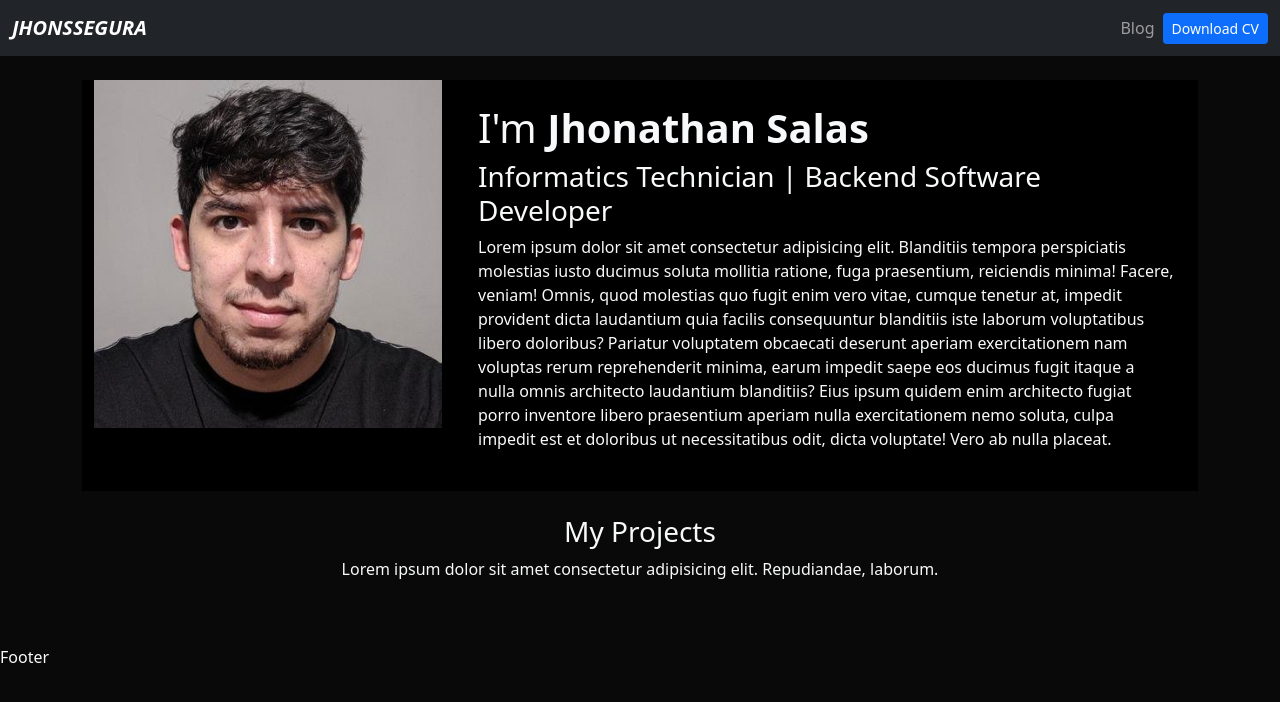
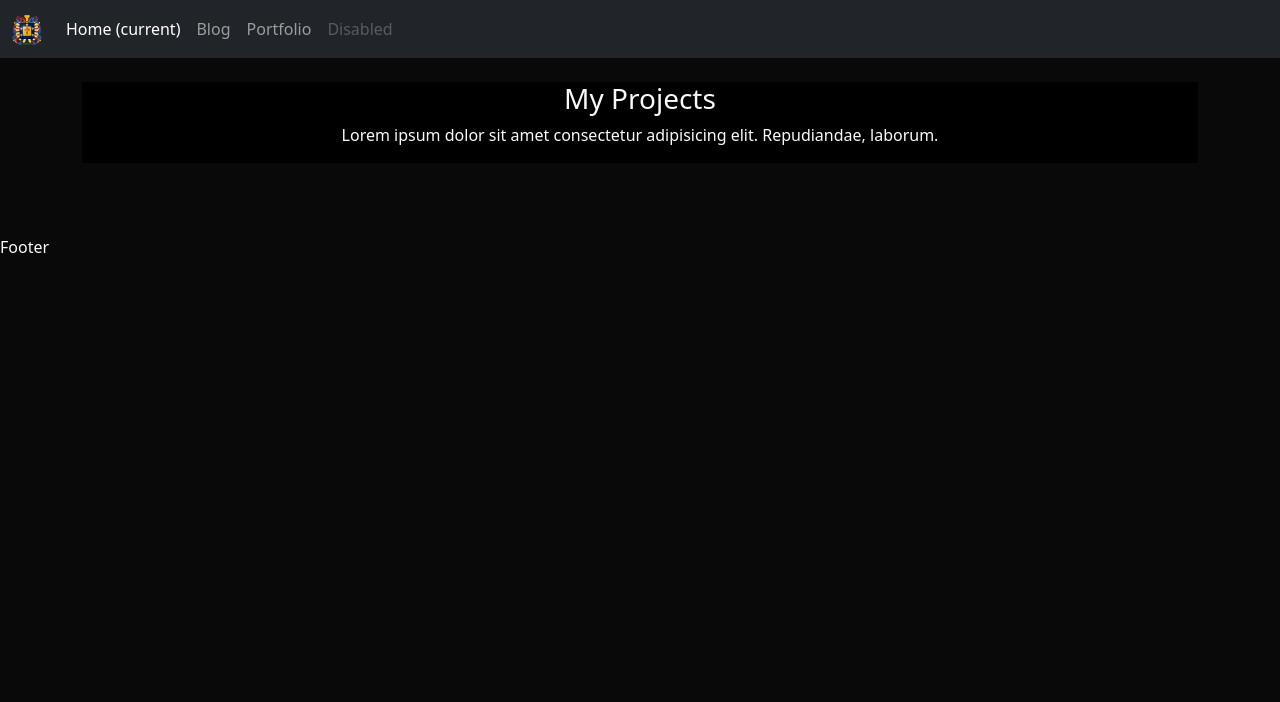
Before and after one commit to jhonssegura/django-portfolio, a Django app: page / in a window 1280 px wide. Shown: the top 702 px of the page. Run offline with Django 3.2, Linux system fonts and the light colour scheme; data that the repository does not hold is empty.

Commit message:
Arreglando seccion de navbar

```diff
--- a/portfolio/templates/home.html
+++ b/portfolio/templates/home.html
@@ -4,28 +4,12 @@
 
 {% load static %}
 
-<header class="row bg-black">
-    <div class="col-md-4">
-      <img src="{% static 'portfolio/profile.jpg' %}" class="img-fluid"/>
-    </div>
-    <div class="col-md-8 my-auto p-4">
-      <h1>I'm <strong>Jhonathan Salas</strong></h1>
-      <h3>Informatics Technician | Backend Software Developer</h3>
-      <p>Lorem ipsum dolor sit amet consectetur adipisicing elit. Blanditiis tempora perspiciatis molestias iusto ducimus
-        soluta mollitia ratione, fuga praesentium, reiciendis minima! Facere, veniam! Omnis, quod molestias quo fugit enim
-        vero vitae, cumque tenetur at, impedit provident dicta laudantium quia facilis consequuntur blanditiis iste
-        laborum voluptatibus libero doloribus? Pariatur voluptatem obcaecati deserunt aperiam exercitationem nam voluptas
-        rerum reprehenderit minima, earum impedit saepe eos ducimus fugit itaque a nulla omnis architecto laudantium
-        blanditiis? Eius ipsum quidem enim architecto fugiat porro inventore libero praesentium aperiam nulla
-        exercitationem nemo soluta, culpa impedit est et doloribus ut necessitatibus odit, dicta voluptate! Vero ab nulla
-        placeat.</p>
-    </div>
-  </header>
+<header class="row bg-black text-center">
+  <h3>My Projects</h3>
+  <p>Lorem ipsum dolor sit amet consectetur adipisicing elit. Repudiandae, laborum.</p>
+</header>
 
 <div class="row my-4 text-center">
-
-    <h3>My Projects</h3>
-    <p>Lorem ipsum dolor sit amet consectetur adipisicing elit. Repudiandae, laborum.</p>
 
     {% for project in projects %}
 
--- a/portfolio/templates/partials/navbar.html
+++ b/portfolio/templates/partials/navbar.html
@@ -2,19 +2,15 @@
 
 <nav class="navbar navbar-expand-lg navbar-dark bg-dark">
     <div class="container-fluid">
-      <a class="navbar-brand fw-bold fst-italic" href="/">JHONSSEGURA</a>
-      <button class="navbar-toggler" type="button" data-bs-toggle="collapse" data-bs-target="#navbarNav" aria-controls="navbarNav" aria-expanded="false" aria-label="Toggle navigation">
-        <span class="navbar-toggler-icon"></span>
-      </button>
-      <div class="collapse navbar-collapse" id="navbarNav">
-        <ul class="navbar-nav ms-auto">
-          <li class="nav-item">
-            <a class="nav-link" href="{% url 'blog:posts' %}">Blog</a>
-          </li>
-          <li class="nav-item d-flex align-items-center">
-            <a class="btn btn-primary btn-sm" href="{% static 'portfolio/cv.pdf' %}" target="_blank">Download CV</a>
-          </li>
-        </ul>
-      </div>
+      <a class="navbar-brand" href="#">
+        <img src="/assents/logo.png" width="30" height="30" alt="">
+      </a>
+      <div class="collapse navbar-collapse" id="navbarNavAltMarkup">
+        <div class="navbar-nav">
+          <a class="nav-item nav-link active" href="#">Home <span class="sr-only">(current)</span></a>
+          <a class="nav-item nav-link" href="{% url 'blog:posts' %}">Blog</a>
+          <a class="nav-item nav-link" href="{% static 'portfolio/cv.pdf' %}">Portfolio</a>
+          <a class="nav-item nav-link disabled" href="#">Disabled</a>
+        </div>
     </div>
 </nav>
```
Also changed, not shown: assents/logo.png (added).
